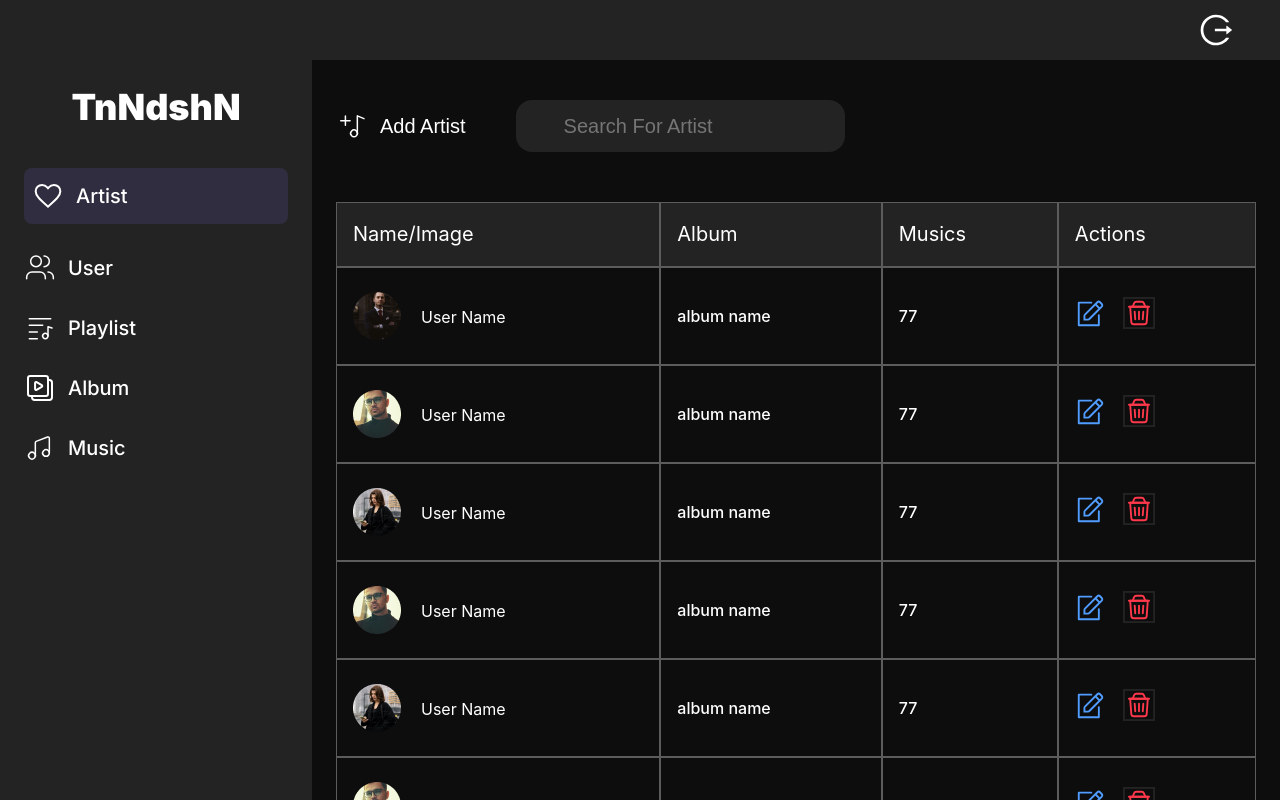
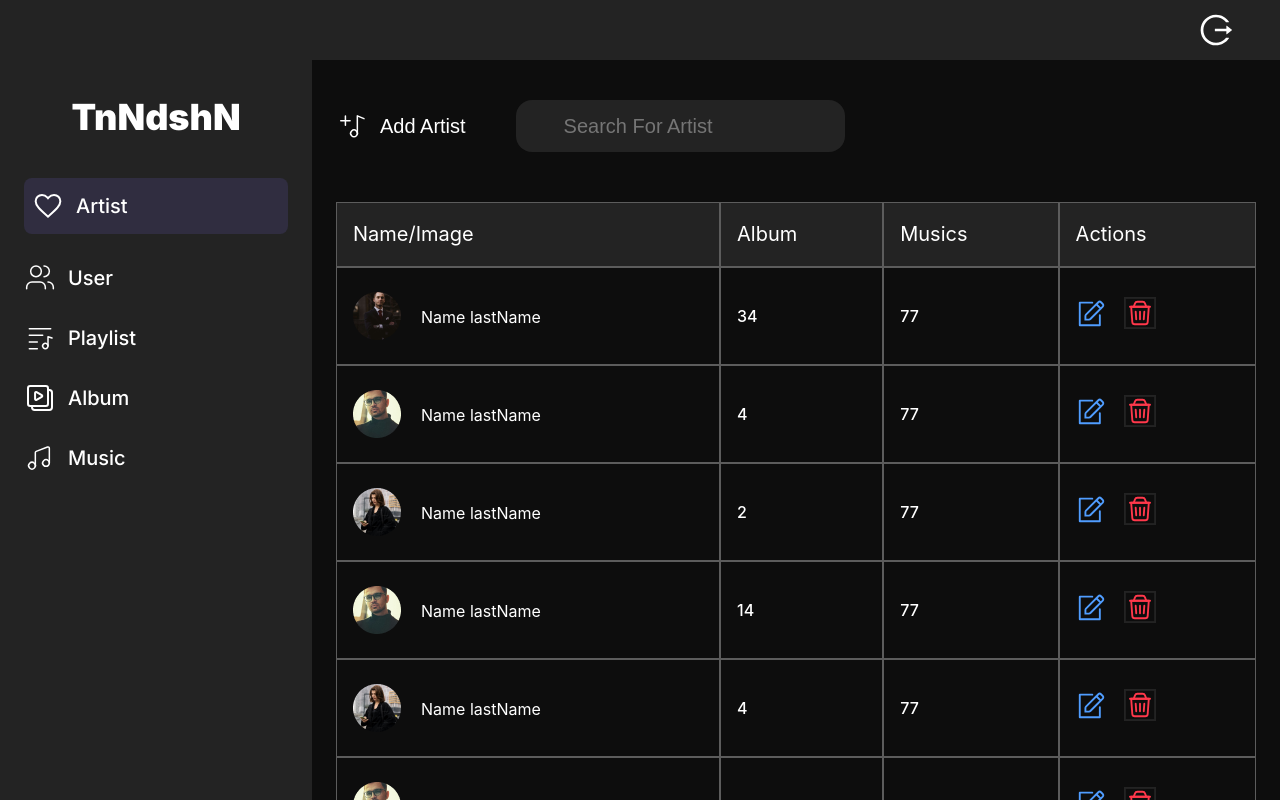
Before and after one commit to Null-logic-0/admin-panel-front-1919, a Next.js app: page / in a window 1280 px wide. Shown: the top 800 px of the page. Built offline with nearby package versions, Linux system fonts and the light colour scheme.

Commit message:
refactor:artist Table

```diff
--- a/src/app/(authorised)/layout.module.scss
+++ b/src/app/(authorised)/layout.module.scss
@@ -13,7 +13,7 @@
 .nav {
     left: 0;
     position: relative;
-    padding-top: 50px;
+    padding-top: 60px;
 }
 
 .content {
--- a/src/app/Components/Artist/Artist.tsx
+++ b/src/app/Components/Artist/Artist.tsx
@@ -7,12 +7,81 @@ import styles from './Artist.module.scss'
 import ConfirmModal from '../ConfirmModal/ConfirmModal';
 import Modal from '../Modal/Modal';
 import ArtistForm from '../FormForModal/ArtistForm';
+import { ArtistTableInterFace } from '@/app/interface/artistTable.interface';
 
+const dataSource: ArtistTableInterFace[] = [
+    {
+        id: 1,
+        key: '1',
+        image: '/images/user1.png',
+        musics: '77',
+        firstName: 'Name',
+        lastName: "lastName",
+        albums: '34'
+    },
+    {
+        id: 2,
+        key: '2',
+        image: '/images/user2.png',
+        firstName: 'Name',
+        lastName: "lastName",
+        albums: '4',
+        musics: '77',
+    },
+    {
+        id: 3,
+        key: '3',
+        image: '/images/user3.png',
+        firstName: 'Name',
+        lastName: "lastName",
+        albums: '2',
+        musics: '77',
+    },
+    {
+        id: 4,
+        key: '4',
+        image: '/images/user2.png',
+        firstName: 'Name',
+        lastName: "lastName",
+        albums: '14',
+        musics: '77',
+    },
+    {
+        id: 5,
+        key: '5',
+        image: '/images/user3.png',
+        firstName: 'Name',
+        lastName: "lastName",
+        albums: '4',
+        musics: '77',
+    },
+    {
+        id: 6,
+        key: '6',
+        image: '/images/user2.png',
+        firstName: 'Name',
+        lastName: "lastName",
+        albums: '3',
+        musics: '77',
+    },
+    {
+        id: 7,
+        key: '7',
+        image: '/images/user3.png',
+        firstName: 'Name',
+        lastName: "lastName",
+        albums: '4',
+        musics: '77',
+    },
+
+
+];
 
 const Artist = () => {
     const [searchTerm, setSearchTerm] = useState('');
     const [showDeleteModal, setShowDeleteModal] = useState(false);
-    const [showEditModal, setShowEditModal] = useState(false)
+    const [showModal, setShowModal] = useState(false)
+    const [showEditModal, setShowEditModal] = useState(false);
 
     const handleShow = () => {
         setShowDeleteModal(!showDeleteModal)
@@ -22,20 +91,22 @@ const Artist = () => {
         setShowDeleteModal(false)
     }
 
-    const openArtistForm =()=>{
+    const openArtistForm = () => {
+        setShowModal(!showModal)
+    }
+
+    const openEditForm = () => {
         setShowEditModal(!showEditModal)
     }
-
-
 
 
     return (
         <>
             <div className={styles.container}>
-                <MultiTaskButton icon={'/Icons/melody.svg'} title='Add Artist' onclick={openArtistForm}/>
+                <MultiTaskButton icon={'/Icons/melody.svg'} title='Add Artist' onclick={openArtistForm} />
                 <Search placeHolder='Search for Artist' searchTerm={searchTerm} setSearchTerm={setSearchTerm} />
             </div>
-            <ArtistTable remove={handleShow} edit={openArtistForm} />
+            <ArtistTable remove={handleShow} edit={openEditForm} dataSource={dataSource} />
 
             {
                 showDeleteModal && (
@@ -46,9 +117,18 @@ const Artist = () => {
             }
 
             {
-                showEditModal && (
+                showModal && (
                     <Modal setShowModal={openArtistForm}>
                         <ArtistForm setShowModal={openArtistForm} />
+                    </Modal>
+                )
+
+            }
+
+            {
+                showEditModal && (
+                    <Modal setShowModal={openEditForm}>
+                        <ArtistForm setShowModal={openEditForm} />
                     </Modal>
                 )
 
--- a/src/app/Components/ArtistTable/ArtistTable.tsx
+++ b/src/app/Components/ArtistTable/ArtistTable.tsx
@@ -6,84 +6,21 @@ import ArtistUserInfoCard from '../ArtistUserInfoCard/ArtistUserInfoCard';
 import MultiTaskButton from '../MultiTaskButton/MultiTaskButton';
 import { ArtistTableInterFace } from '@/app/interface/artistTable.interface';
 
+type tableProps ={
+    remove?:()=>void;
+    edit?:()=>void;
+    dataSource: ArtistTableInterFace[];
 
+};
 
-
-const dataSource: ArtistTableInterFace[] = [
-    {
-        id: 1,
-        key: '1',
-        image: '/images/user1.png',
-        name: 'User Name',
-        albumName:'album name',
-        musics: '77',
-    },
-    {
-        id: 2,
-        key: '2',
-        image: '/images/user2.png',
-        name: 'User Name',
-        albumName:'album name',
-        musics: '77',
-    },
-    {
-        id: 3,
-        key: '3',
-        image: '/images/user3.png',
-        name: 'User Name',
-        albumName:'album name',
-        musics: '77',
-    },
-    {
-        id: 4,
-        key: '4',
-        image: '/images/user2.png',
-        name: 'User Name',
-        albumName:'album name',
-        musics: '77',
-    },
-    {
-        id: 5,
-        key: '5',
-        image: '/images/user3.png',
-        name: 'User Name',
-        albumName:'album name',
-        musics: '77',
-    },
-    {
-        id: 6,
-        key: '6',
-        image: '/images/user2.png',
-        name: 'User Name',
-        albumName:'album name',
-        musics: '77',
-    },
-    {
-        id: 7,
-        key: '7',
-        image: '/images/user3.png',
-        name: 'User Name',
-        albumName:'album name',
-        musics: '77',
-    },
-
-
-];
-
-type tableProps ={
-    remove?:()=>void
-    edit?:()=>void
-}
-
-
-const ArtistTable = ({edit, remove}:tableProps) => {
+const ArtistTable = ({edit, remove,dataSource}:tableProps) => {
     const columns = [
         {
             title: 'Name/Image',
             dataIndex: 'name',
             key: 'name',
             render: (text: string, record: ArtistTableInterFace) => (
-                <ArtistUserInfoCard image={record.image} userName={record.name} />
+                <ArtistUserInfoCard image={record.image} firstName={record.firstName} lastName={record.lastName}  />
             ),
         },
         {
@@ -91,7 +28,7 @@ const ArtistTable = ({edit, remove}:tableProps) => {
             dataIndex: 'album',
             key: 'album',
             render : (text:string, record:ArtistTableInterFace)=>(
-                <span className={styles.text}>{record.albumName}</span>
+                <span className={styles.text}>{record.albums}</span>
             )
         },
         {
--- a/src/app/Components/ArtistUserInfoCard/ArtistUserInfoCard.tsx
+++ b/src/app/Components/ArtistUserInfoCard/ArtistUserInfoCard.tsx
@@ -3,16 +3,17 @@ import Image from "next/image";
 
 type Props = {
   image: string;
-  userName: string;
+  firstName: string;
+  lastName:string;
 };
 
-const ArtistUserInfoCard = ({ image, userName}: Props) => {
+const ArtistUserInfoCard = ({ image, firstName,lastName}: Props) => {
   return (
     <div className={styles.container}>
       <Image src={image} width={48} height={48} alt={"Image"} />
 
       <div>
-        <span className={styles.txt}>{userName}</span>
+        <span className={styles.txt}>{ `${firstName} ${lastName}`}</span>
       </div>
     </div>
   );
--- a/src/app/Components/FormForModal/FormInput/FormInput.tsx
+++ b/src/app/Components/FormForModal/FormInput/FormInput.tsx
@@ -1,5 +1,5 @@
 import React, { forwardRef } from "react";
-import styles from "./FromInput.module.scss";
+import styles from "./FormInput.module.scss";
 
 type Props = {
   type: "text" | "password";
--- a/src/app/interface/artistTable.interface.ts
+++ b/src/app/interface/artistTable.interface.ts
@@ -2,8 +2,10 @@ export interface ArtistTableInterFace {
     id: number;
     key: string;
     image: string;
-    name: string;
-    albumName: string;
+    firstName: string;
+    lastName:string;
+    albums: string;
     musics: string;
+    description?:string;
 
 }
```
Also changed, not shown: src/app/Components/FormForModal/FormInput/FormInput.module.scss (renamed from src/app/Components/FormForModal/FormInput/FromInput.module.scss).
